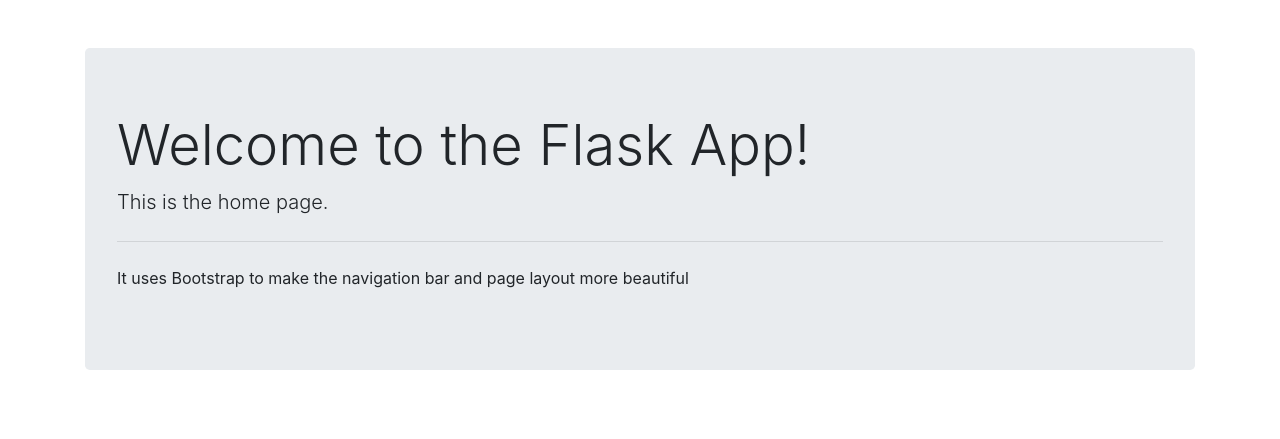
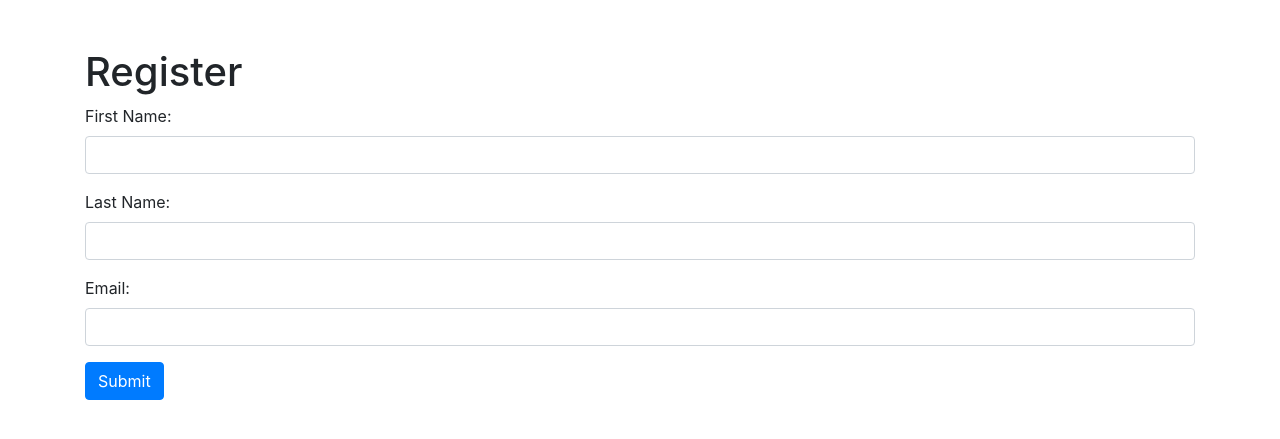
Before and after one commit to gverbist/killer-gotcha, a Flask app: page /register in a window 1280 px wide. Shown: the part 56-495 px from the top of the page. Run offline with Flask 2, Linux system fonts and the light colour scheme; some libraries are stand-ins or nearby versions.

Commit message:
Added user registration with sqlite. Adapter the register.html file to allow users registration

```diff
--- a/app.py
+++ b/app.py
@@ -1,5 +1,7 @@
-from flask import Flask, render_template
+from flask import Flask, render_template, request, redirect
 from flask_bootstrap import Bootstrap
+import sqlite3
+
 
 app = Flask(__name__)
 Bootstrap(app)
@@ -8,9 +10,24 @@
 def index():
     return render_template('index.html')
 
-@app.route('/register')
+# @app.route('/register')
+# def register():
+#     return render_template('register.html')
+
+@app.route('/register', methods=['GET', 'POST'])
 def register():
-    return render_template('register.html')
+    if request.method == 'POST':
+        first_name = request.form['first_name']
+        last_name = request.form['last_name']
+        email = request.form['email']
+        conn = sqlite3.connect('users.db')
+        c = conn.cursor()
+        c.execute('INSERT INTO users (first_name, last_name, email) VALUES (?, ?, ?)', (first_name, last_name, email))
+        conn.commit()
+        conn.close()
+        return redirect('/')
+    else:
+        return render_template('register.html')
 
 @app.route('/game-rules')
 def game_rules():
--- a/templates/register.html
+++ b/templates/register.html
@@ -1,12 +1,20 @@
-
 {% extends 'base.html' %}
 
 {% block content %}
-  <div class="jumbotron">
-    <h1 class="display-4">Welcome to the Flask App!</h1>
-    <p class="lead">This is the home page.</p>
-    <hr class="my-4">
-    <p>It uses Bootstrap to make the navigation bar and page layout more beautiful
-
-
-  {% endblock %}
+  <h1>Register</h1>
+  <form method="post">
+    <div class="form-group">
+      <label for="first_name">First Name:</label>
+      <input type="text" class="form-control" id="first_name" name="first_name" required>
+    </div>
+    <div class="form-group">
+      <label for="last_name">Last Name:</label>
+      <input type="text" class="form-control" id="last_name" name="last_name" required>
+    </div>
+    <div class="form-group">
+      <label for="email">Email:</label>
+      <input type="email" class="form-control" id="email" name="email" required>
+    </div>
+    <button type="submit" class="btn btn-primary">Submit</button>
+  </form>
+{% endblock %}
```
Also changed, not shown: users.db (added).
